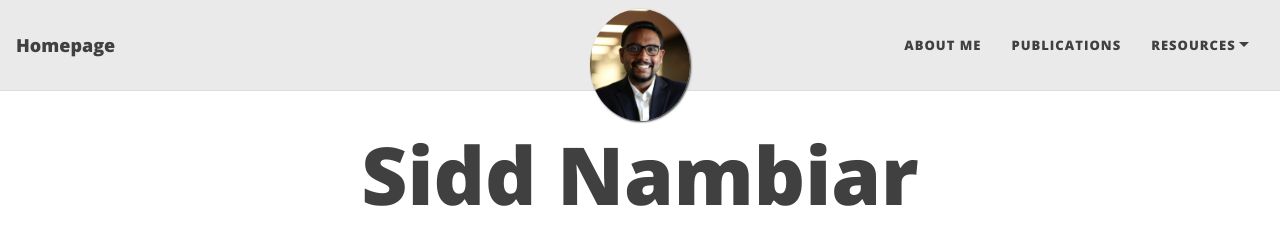
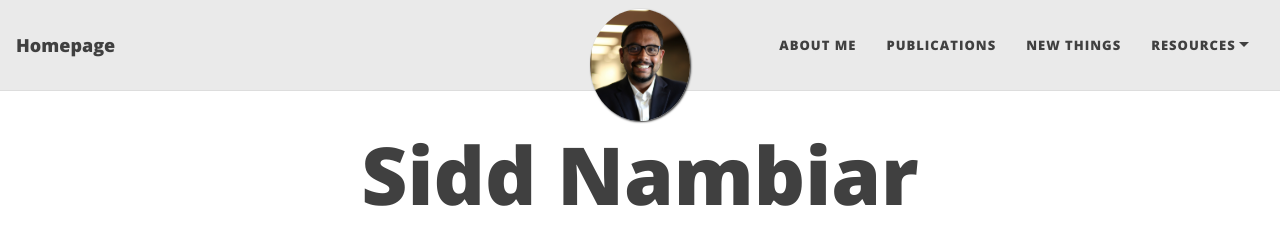
Before and after one commit to sidscorp/snambiar, a Jekyll site: the page built from index.md, in a window 1280 px wide. Shown: the top 230 px of the page. Built offline with Jekyll 4.4.1, drawn with Linux system fonts in a browser that asks for light colours; nearby versions of some CDN libraries; our own code applies the rules of GitHub Pages for plain Markdown files; the list of posts is cut into pages by our own code.

Commit message:
Update _config.yml

```diff
--- a/_config.yml
+++ b/_config.yml
@@ -16,6 +16,7 @@ author: Siddhartha Nambiar
 navbar-links:
   About Me: "aboutme"
   Publications: "publications"
+  New Things: "Something New"
   Resources:
     - National Center for Human Factors in Healthcare: "https://www.medicalhumanfactors.net/"
     - Build websites like this: "https://programminghistorian.org/en/lessons/building-static-sites-with-jekyll-github-pages"
```
